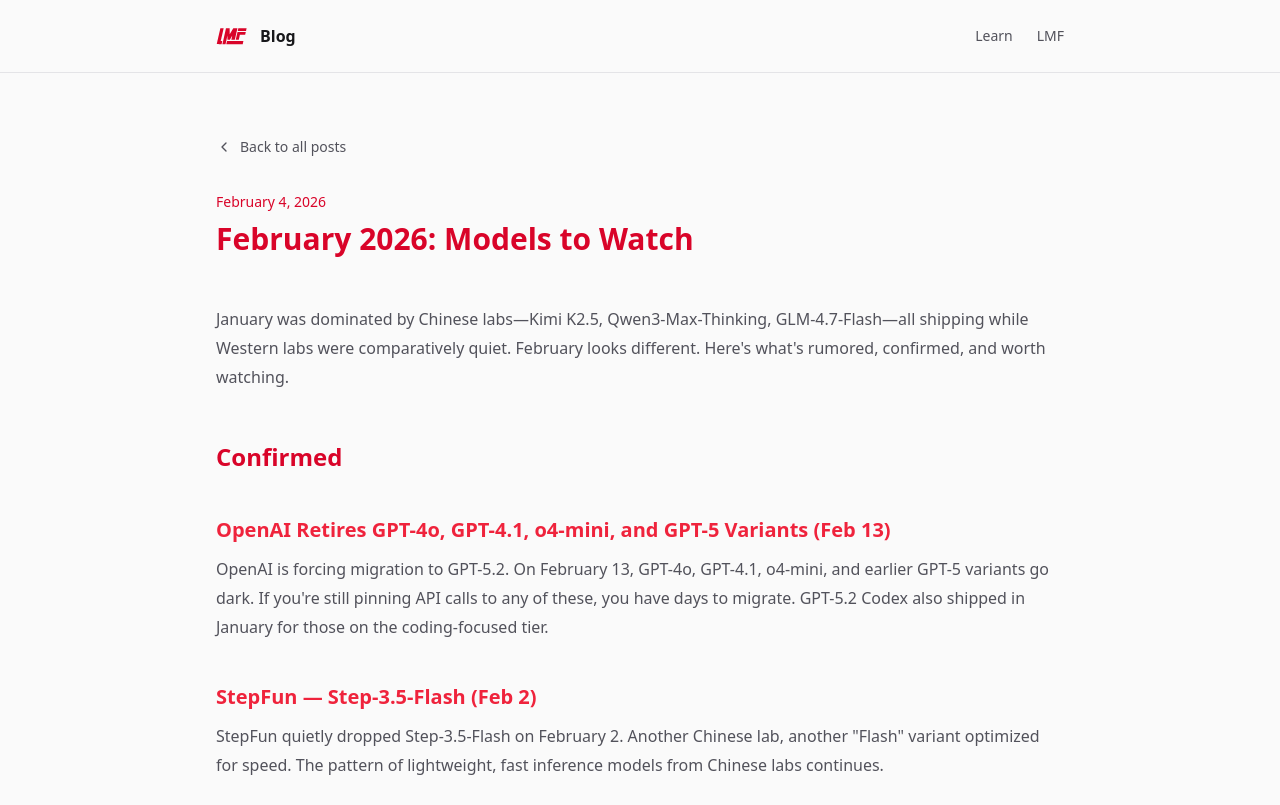
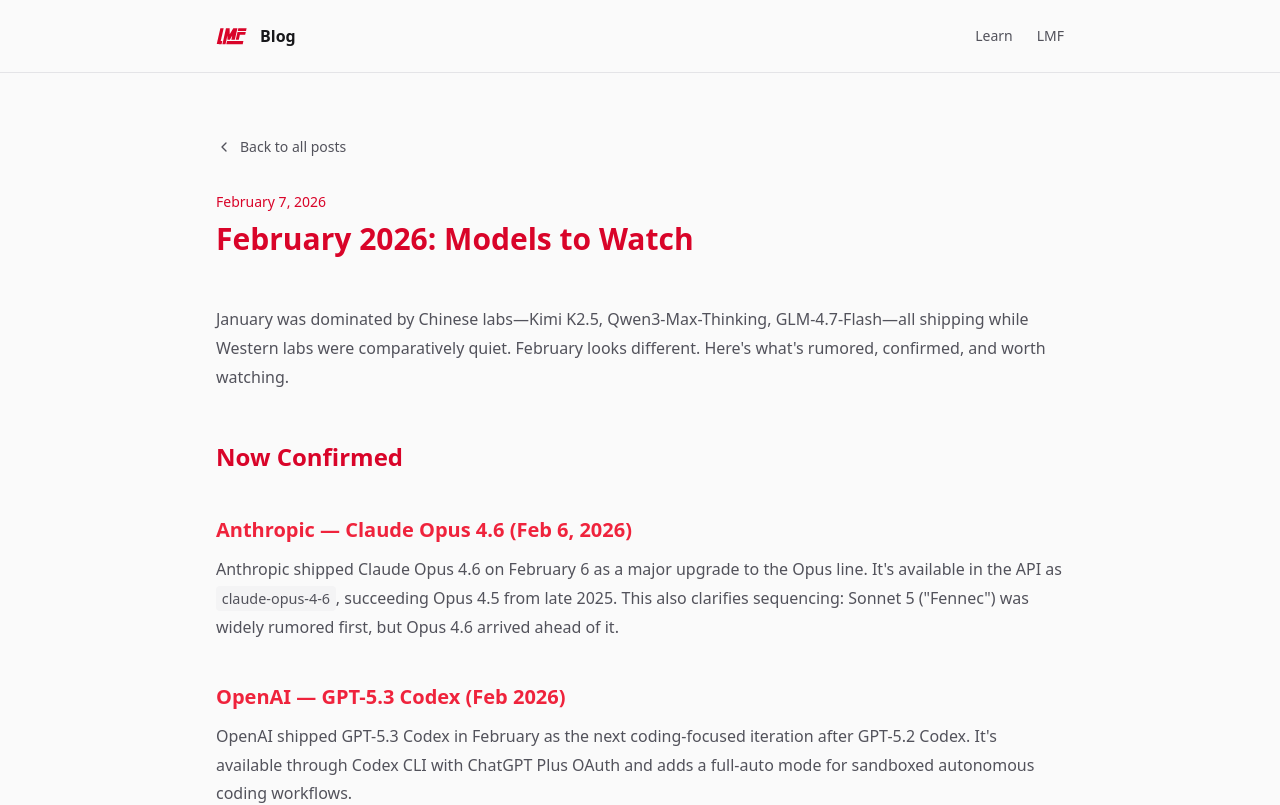
Before and after one commit to LoggeL/blog, a Next.js app: page /posts/february-2026-model-rumors in a window 1280 px wide. Shown: the top 805 px of the page. Built offline with nearby package versions, Linux system fonts and the light colour scheme.

Commit message:
Update February post with confirmed Opus 4.6 and GPT-5.3 Codex releases

```diff
--- a/content/posts/february-2026-model-rumors.md
+++ b/content/posts/february-2026-model-rumors.md
@@ -1,11 +1,21 @@
 ---
 title: "February 2026: Models to Watch"
-date: 2026-02-04
+date: 2026-02-07
 excerpt: Rumored releases, confirmed retirements, and what to keep an eye on this month in AI.
 category: news
 ---
 
 January was dominated by Chinese labs—Kimi K2.5, Qwen3-Max-Thinking, GLM-4.7-Flash—all shipping while Western labs were comparatively quiet. February looks different. Here's what's rumored, confirmed, and worth watching.
+
+## Now Confirmed
+
+### Anthropic — Claude Opus 4.6 (Feb 6, 2026)
+
+Anthropic shipped Claude Opus 4.6 on February 6 as a major upgrade to the Opus line. It's available in the API as `claude-opus-4-6`, succeeding Opus 4.5 from late 2025. This also clarifies sequencing: Sonnet 5 ("Fennec") was widely rumored first, but Opus 4.6 arrived ahead of it.
+
+### OpenAI — GPT-5.3 Codex (Feb 2026)
+
+OpenAI shipped GPT-5.3 Codex in February as the next coding-focused iteration after GPT-5.2 Codex. It's available through Codex CLI with ChatGPT Plus OAuth and adds a full-auto mode for sandboxed autonomous coding workflows.
 
 ## Confirmed
 
@@ -20,6 +30,8 @@
 ## High Probability
 
 ### Anthropic — Claude Sonnet 5 ("Fennec")
+
+Update (Feb 7): Anthropic shipped Claude Opus 4.6 on February 6. Sonnet 5 remains plausible this quarter, but Opus 4.6 shipped first.
 
 The most anticipated release this month. Dario Amodei's December 2025 podcast comments pointed to the next major release emphasizing "reliability" and "capabilities that matter for real work." Job postings reference "next-generation model deployment" and "safety testing for advanced capabilities."
 
@@ -93,4 +105,4 @@
 
 ---
 
-*This post reflects publicly available rumors and analysis as of February 4, 2026. Nothing here is confirmed unless explicitly stated.*
+*Originally published February 4, 2026. Updated February 7, 2026 with newly confirmed releases, including Claude Opus 4.6 and GPT-5.3 Codex. Rumor analysis sections remain time-stamped to the original publication unless noted.*
--- a/src/app/globals.css
+++ b/src/app/globals.css
@@ -51,7 +51,7 @@
 .prose h3 { font-size: 1.25rem; color: var(--primary-light); }
 
 .prose p {
-  margin-bottom: 1.5em;
+  margin-bottom: 1em;
   line-height: 1.8;
   color: var(--muted);
 }
```
